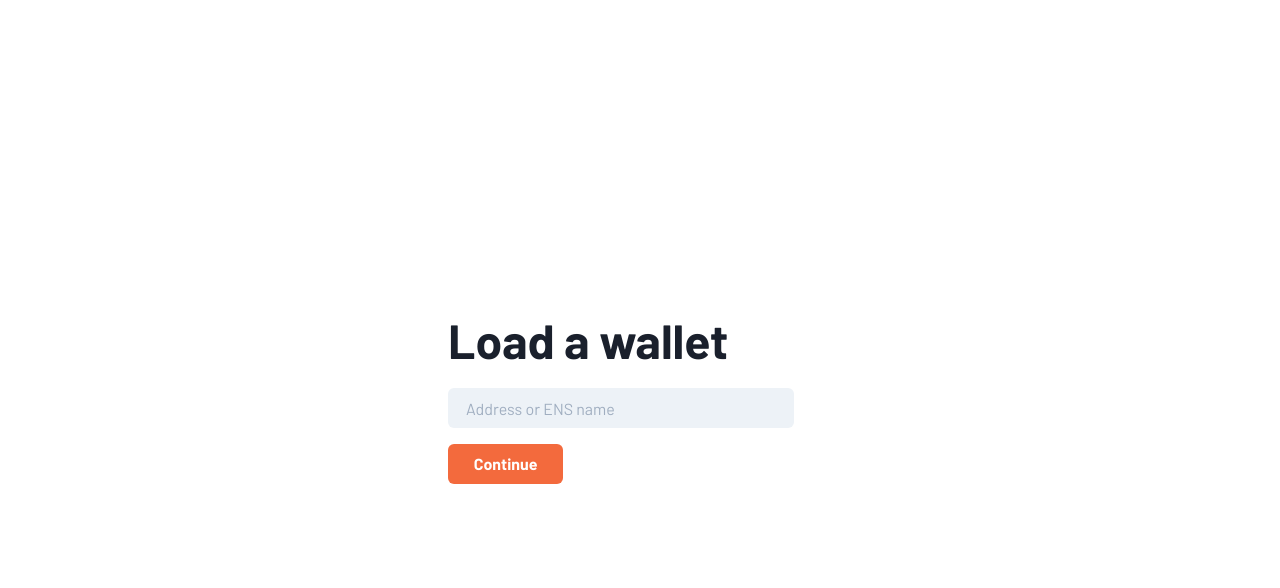
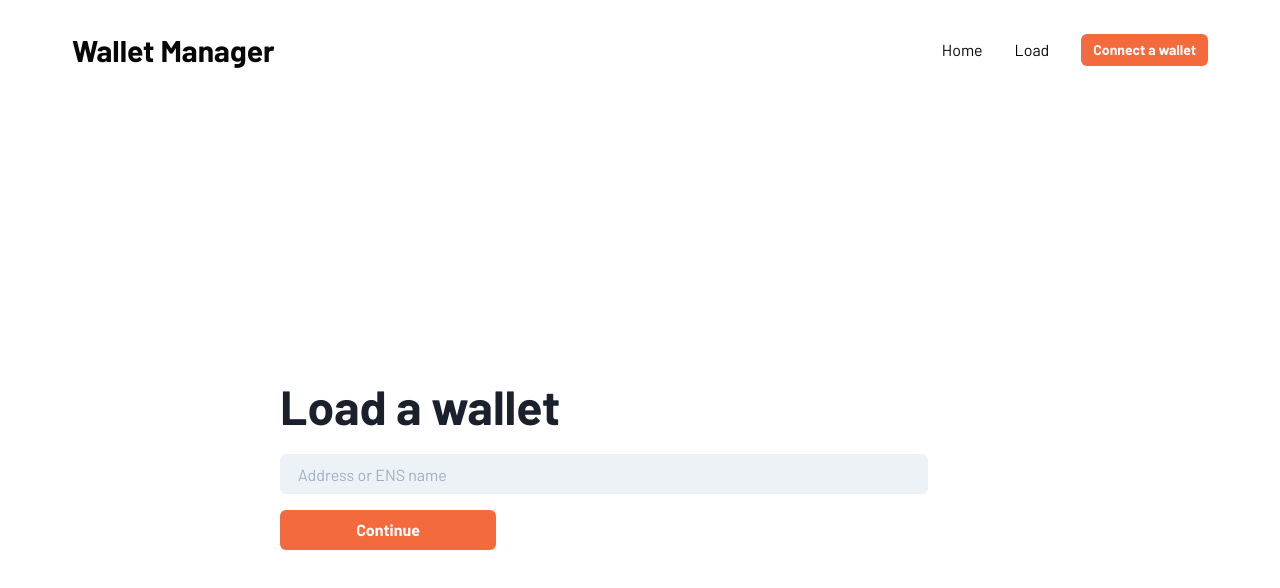
Before and after one commit to mmv08/argent-manager, a Next.js app: page /load in a window 1280 px wide. Shown: the top 588 px of the page. Built offline with nearby package versions, Linux system fonts and the light colour scheme; no server answers; what bnc-onboard would draw is missing.

Commit message:
wallet page id check

```diff
--- a/package.json
+++ b/package.json
@@ -11,6 +11,7 @@
     "postinstall": "yarn gen-types"
   },
   "dependencies": {
+    "@chakra-ui/icons": "^1.0.13",
     "@chakra-ui/react": "^1.6.3",
     "@emotion/react": "^11",
     "@emotion/styled": "^11",
--- /dev/null
+++ b/src/components/Layout/Header.tsx
@@ -0,0 +1,62 @@
+import React from "react"
+import Link from "next/link"
+import { CloseIcon, HamburgerIcon } from "@chakra-ui/icons"
+import { Box, Flex, Text, Button, Heading } from "@chakra-ui/react"
+
+const MenuItems = (properties) => {
+  const { children, isLast, to = "/", ...rest } = properties
+  return (
+    <Text mb={{ base: isLast ? 0 : 8, sm: 0 }} mr={{ base: 0, sm: isLast ? 0 : 8 }} display="block" {...rest}>
+      <Link href={to}>{children}</Link>
+    </Text>
+  )
+}
+
+const Header = (properties) => {
+  const [show, setShow] = React.useState(false)
+  const toggleMenu = () => setShow(!show)
+
+  return (
+    <Flex
+      as="nav"
+      align="center"
+      justify="space-between"
+      wrap="wrap"
+      w="100%"
+      mb={8}
+      p={8}
+      bg={["black", "black", "transparent", "transparent"]}
+      color={["white", "white", "black", "black"]}
+      {...properties}
+    >
+      <Flex align="center">
+        <Heading as="h6" size="lg">
+          Wallet Manager
+        </Heading>
+      </Flex>
+
+      <Box display={{ base: "block", md: "none" }} onClick={toggleMenu} as="button">
+        {show ? <CloseIcon /> : <HamburgerIcon />}
+      </Box>
+
+      <Box display={{ base: show ? "block" : "none", md: "block" }} flexBasis={{ base: "100%", md: "auto" }}>
+        <Flex
+          align={["center", "center", "center", "center"]}
+          justify={["center", "space-between", "flex-end", "flex-end"]}
+          direction={["column", "row", "row", "row"]}
+          pt={[4, 4, 0, 0]}
+        >
+          <MenuItems to="/">Home</MenuItems>
+          <MenuItems to="/load">Load</MenuItems>
+          <MenuItems to="/signup" isLast>
+            <Button size="sm" rounded="md" colorScheme="orange">
+              Connect a wallet
+            </Button>
+          </MenuItems>
+        </Flex>
+      </Box>
+    </Flex>
+  )
+}
+
+export default Header
--- /dev/null
+++ b/src/components/Layout/index.tsx
@@ -0,0 +1,13 @@
+import { Flex } from "@chakra-ui/react"
+import Header from "./Header"
+
+const Layout: React.FC = function (properties) {
+  return (
+    <Flex direction="column" align="center" maxW={{ xl: "1200px" }} m="0 auto">
+      <Header />
+      {properties.children}
+    </Flex>
+  )
+}
+
+export { Layout }
--- a/src/pages/_app.tsx
+++ b/src/pages/_app.tsx
@@ -4,6 +4,7 @@ import { AppProps } from "next/app"
 import { ChakraProvider } from "@chakra-ui/react"
 import { WalletProvider } from "src/stores/walletProvider"
 import { extendedTheme } from "src/styles/theme"
+import { Layout } from "src/components/Layout"
 
 function MyApp({ Component, pageProps }: AppProps): React.ReactElement {
   return (
@@ -21,8 +22,9 @@ function MyApp({ Component, pageProps }: AppProps): React.ReactElement {
             <link rel="icon" type="image/png" href="/favicon.png" sizes="32x32" />
             <meta name="theme-color" content="#fff" />
           </Head>
-
-          <Component {...pageProps} />
+          <Layout>
+            <Component {...pageProps} />
+          </Layout>
         </WalletProvider>
       </ChakraProvider>
     </ThemeProvider>
--- a/src/pages/load.tsx
+++ b/src/pages/load.tsx
@@ -39,8 +39,8 @@ function LoadPage(): React.ReactElement {
   }
 
   return (
-    <Center w="100vw" h="100vh">
-      <Flex direction="column" flex={{ base: "0.95", md: "0.6", lg: "0.3" }} as="form" onSubmit={onSubmit}>
+    <Center w="100%" h="calc(100vh - 132px)">
+      <Flex direction="column" flex={{ base: "0.95", md: "0.6", lg: "0.6" }} as="form" onSubmit={onSubmit}>
         <Heading as="h1" size="2xl" mb="0.5em">
           Load a wallet
         </Heading>
```
Also changed, not shown: src/api/ens.ts (added, +9 -0 lines), src/pages/wallets/[id].tsx (added, +62 -0 lines), 1 other file (tests, documents, lock files or other folders).
